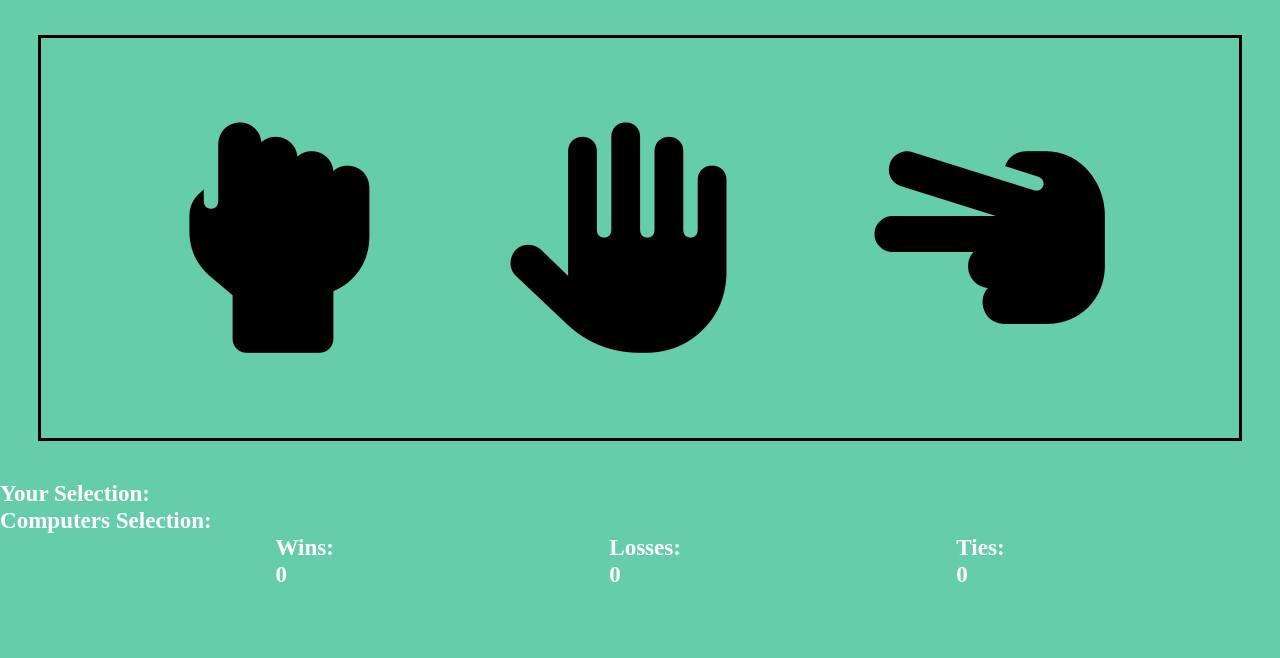
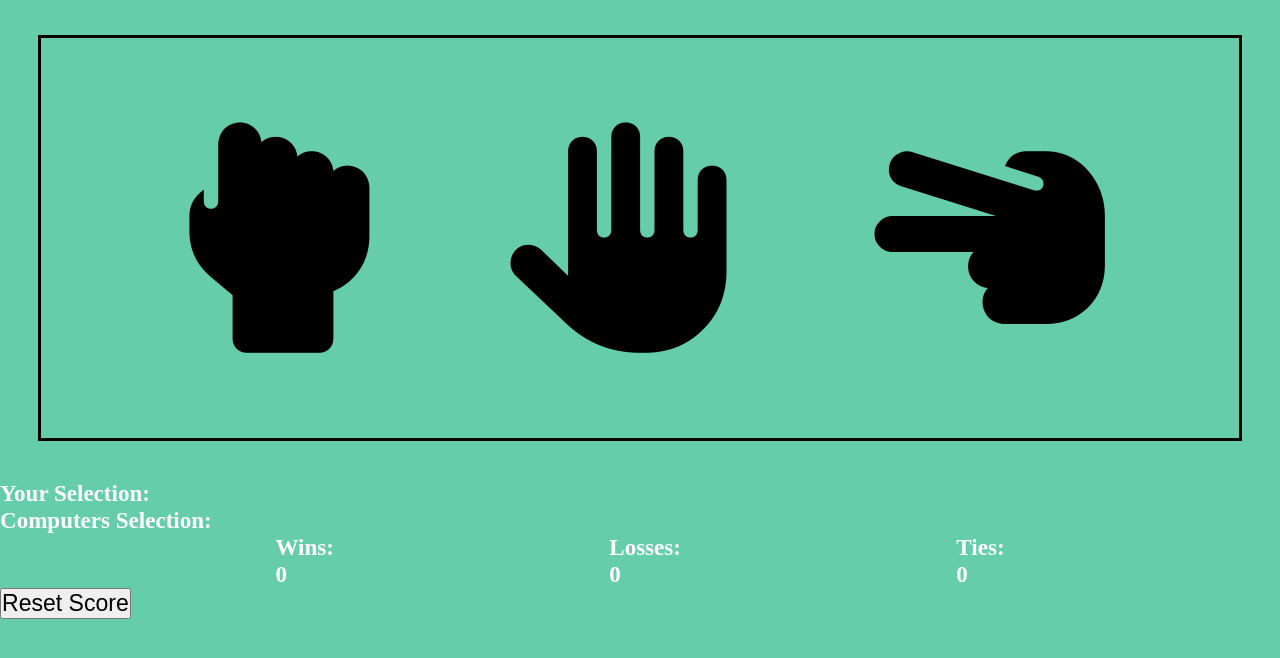
Before and after one commit to LandonLloyd/Rock-Paper-Scissors-Game, a plain HTML site: page index.html in a window 1280 px wide. Shown: the part 84-742 px from the top of the page. Drawn offline with Linux system fonts and the light colour scheme.

Commit message:
Update index.html

```diff
--- a/index.html
+++ b/index.html
@@ -24,6 +24,9 @@
                 <h1>Losses: <div id="loseScore">0</div></h1>
                 <h1>Ties: <div id="tieScore">0</div></h1>
             </div>
+            <div id="reset">
+                <button id="button">Reset Score</button>
+            </div>
     </div>
 
 
```
